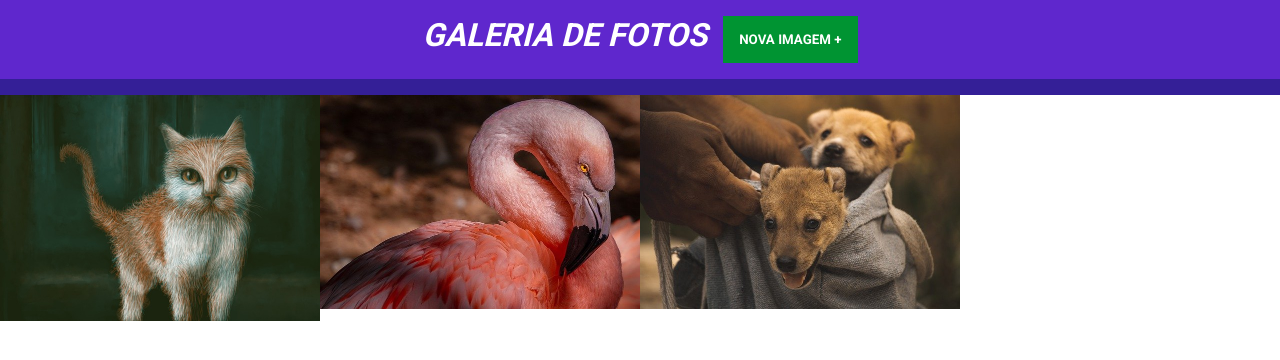
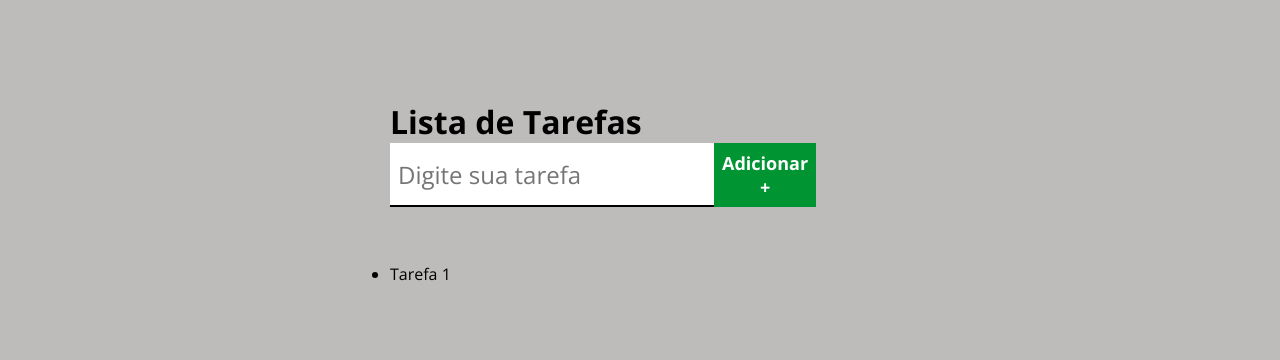
Before and after one commit to MatheusFernandes013/jquerry_aula, a plain HTML site: page index.html in a window 1280 px wide. Drawn offline with nearby package versions, Linux system fonts and the light colour scheme.

Commit message:
First Commit new Branch

```diff
--- a/index.html
+++ b/index.html
@@ -1,56 +1,33 @@
 <!DOCTYPE html>
-<html lang="pt-BR">
-
+<html lang="pt-br">
 <head>
     <meta charset="UTF-8">
     <meta name="viewport" content="width=device-width, initial-scale=1.0">
-    <title>JQuery</title>
-    <link rel="preconnect" href="http://fonts.googleapis.com">
-    <link rel="preconnect" href="http://fonts.gstatic.com" crossorigin>
-    <link href="https://fonts.googleapis.com/css2?family=Roboto:wght@400;700&display=swap" rel="stylesheet">
-    <link rel="stylesheet" href="./main.css">
-
+    <title>Lista de Tarefas</title>
+    <link rel="preconnect" href="https://fonts.googleapis.com">
+    <link rel="preconnect" href="https://fonts.gstatic.com" crossorigin>
+    <link href="https://fonts.googleapis.com/css2?family=Open+Sans:ital,wght@0,300..800;1,300..800&display=swap" rel="stylesheet">
+    <link rel="stylesheet" href="main.css">
 </head>
-
 <body>
-    <header>
-        <h1>Galeria de Fotos</h1>
-        <button type="button">Nova imagem +</button>
-    </header>
+    <div class="container">
+        <h1>Lista de Tarefas</h1>
+        <div>
         <form>
-        <h2>Inserir nova imagem</h2>
-        <input type="url" id="endereco-imagem-nova" required placeholder="URL da imagem">
-        <button type="submit">Adicionar</button>
-        <button type="reset" id="botao-cancelar">Cancelar</button>
+            <input type="text" required placeholder="Digite sua tarefa" />
+            <button type="submit">Adicionar +</button>
         </form>
-    <ul>
+        <nav>
+            <ul id="lista-tarefas">
                 <li>
-            <img src="./images/foto1.jpg" alt="pintura de um gato"/>
-            <div class="overlay-imagem-link">
-                <a href="./images/foto1.jpg" title="Ver imagem em tamanho real">
-                    Ver imagem em tamanho real
-                </a>
-            </div>
-        </li>
-        <li>
-            <img src="./images/foto2.jpg" alt="foto de um flamingo"/>
-            <div class="overlay-imagem-link">
-                <a href="./images/foto2.jpg" title="Ver imagem em tamanho real">
-                    Ver imagem em tamanho real
-                </a>
-            </div>
-        </li>
-        <li>
-            <img src="./images/foto3.jpg" alt="foto de dois cachorros em uma bolsa"/>
-            <div class="overlay-imagem-link">
-                <a href="./images/foto3.jpg" title="Ver imagem em tamanho real">
-                    Ver imagem em tamanho real
-                </a>
-            </div>
+                    Tarefa 1
                 </li>
             </ul>
+        </nav>
+        </div>
+    </div>
+
     <script src="./jquery-3.7.1.min.js"></script>
     <script src="./main.js"></script>
 </body>
-
 </html>
--- a/main.css
+++ b/main.css
@@ -2,84 +2,43 @@
     margin: 0;
     padding: 0;
     box-sizing: border-box;
-    font-family: 'Roboto', sans-serif;
+    font-family: 'Open Sans', sans-serif;
 }
 
-header{
-    background-color: #5f27cd;
-    padding: 16px 0;
-    color: #fff;
-    display: flex;
-    border-bottom: 16px solid #341f97;
-    justify-content: center;
-    text-transform: uppercase;
-    font-style: italic;
+body {
+    background-color: #bebbbb;
+    padding-top: 100px;
 }
 
-header button{
-    margin-left: 16px;
+.container{
+    max-width: 500px;
+    width: 100%;
+    margin: 0 auto;
 }
 
-form{
-    background-color: #c8d6e5;
-    padding: 24px 0;
-    text-align: center;
-    display: none;
+form {
+    display: flex;
+    max-width: 320px;
+    width: 100%;
+    justify-content: space-between;
+    margin-bottom: 56px;
 }
 
-form h2{
-    margin-bottom: 16px;
+form input {
+    font-size: 24px;
+    background-color: #fff;
+    color: #000;
+    border: none;
+    border-bottom: 2px solid #000;
+    padding: 8px;
 }
 
-input,
-button{
-    padding: 16px;
+form button {
+    background-color: #009432;
+    color: #fff;
+    font-size: 18px;
+    font-weight: bold;
+    border: none;
+    cursor: pointer;
+    padding: 8px;
 }
-
-button{
-    background-color: #009432;
-    border: none;
-    font-weight: bold;
-    text-transform: uppercase;
-    color: #fff;
-    cursor: pointer;
-}
-
-#botao-cancelar{
-    background-color: red;
-}
-
-ul {
-    display: flex;
-    flex-wrap: wrap;
-}
-
-ul li {
-    max-width: 25%;
-    list-style: none;
-    position: relative;
-    max-height: 280px;
-    overflow-y: hidden;
-}
-
-ul li img {
-    width: 100%;
-}
-
-.overlay-imagem-link {
-    padding: 16px;
-    background-color: rgba(0, 0, 0, 0.7);
-    position: absolute;
-    bottom: 0;
-    left: 0;
-    width: 100%;
-    opacity: 0;
-    transition: all ease .5s;
-}
-.overlay-imagem-link a {
-    color: #fff;
-    text-decoration: none;
-}
-ul li :hover {
-    opacity: 1;
-}
--- a/main.js
+++ b/main.js
@@ -1,26 +1,5 @@
-$(document).ready(function(){
-    $('header button').click(function() {
-        $('form').slideDown();
-    });
-
-    $('#botao-cancelar').click(function(){
-        $('form').slideUp();
-    })
 
     $('form').on('submit', function(e){
         e.preventDefault();
-        const enderecoDaNovaImagem = $('#endereco-imagem-nova').val();
-        const novoItem = $('<li style="display:none"></li>');
-        $(`<img src="${enderecoDaNovaImagem}" />`).appendTo(novoItem);
-        $(
-            `<div class="overlay-imagem-link">
-                <a href="${enderecoDaNovaImagem}" target="_blank" title="Ver imagem em tamanho Real">
-                    Ver imagem em tamanho real
-                </a>
-            </div>`
-        ).appendTo(novoItem);
-        $(novoItem).appendTo('ul');
-        $(novoItem).fadeIn(1000);
-        $('#endereco-imagem-nova').val('');
+
     });
-});
```
Lines whose indentation alone changed are shown as unchanged.
